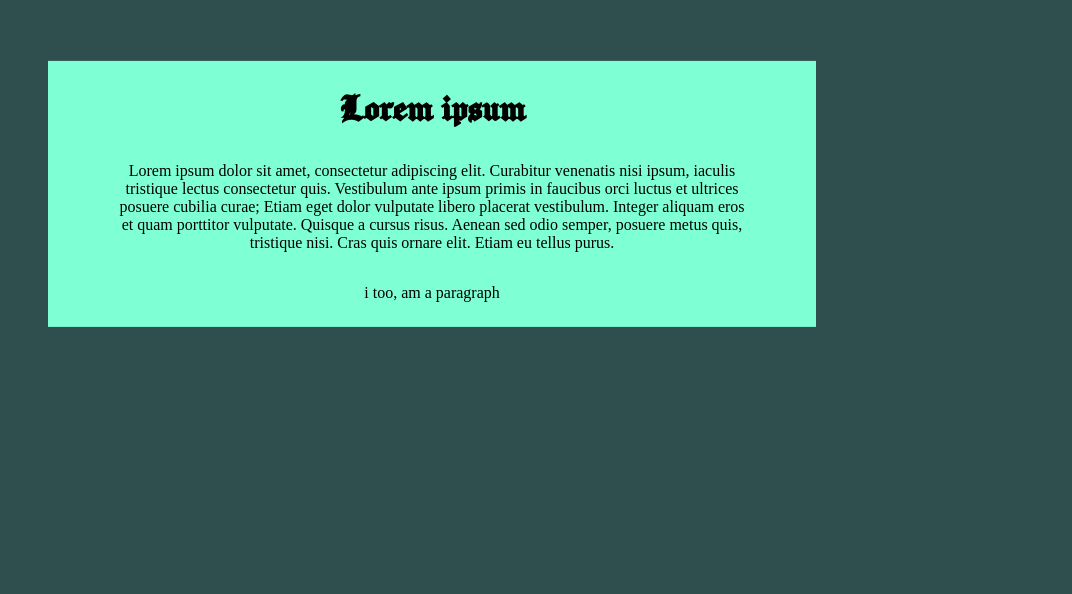
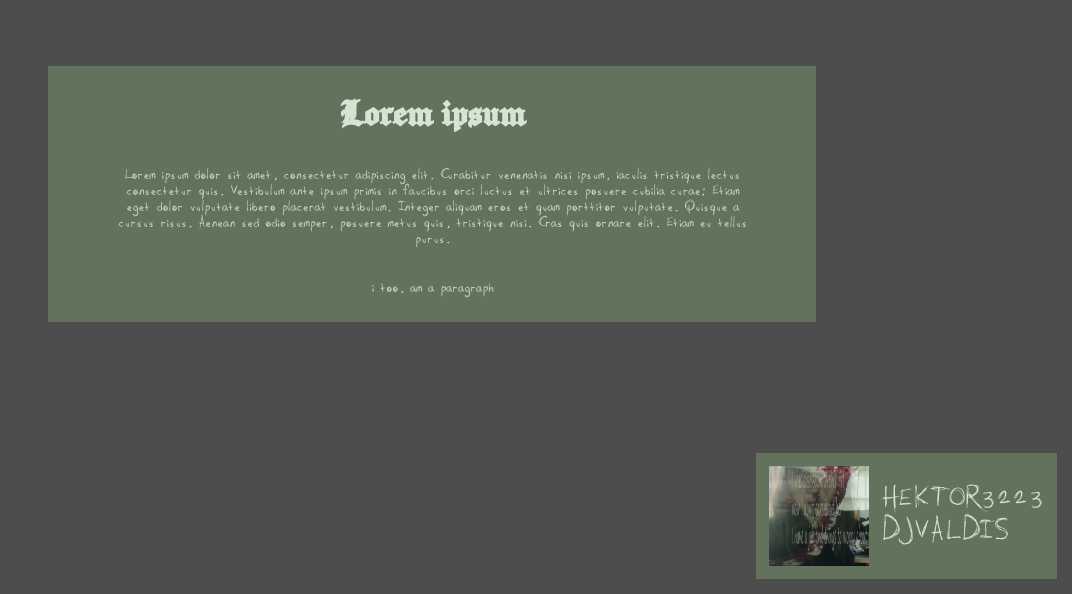
Before and after one commit to sin-hertz/swsys.gay, a plain HTML site: page index.html in a window 1280 px wide. Shown: the part 206-800 px from the top of the page, without its empty margins (208-1280 px from the left). Drawn offline with Linux system fonts and the light colour scheme.

Commit message:
styling, song div

```diff
--- a/index.html
+++ b/index.html
@@ -15,5 +15,16 @@
         <p class="card">i too, am a paragraph</p>
 
     </div>
+
+    <div class="song">
+
+        <img class="song" src="img/HEKTOR3223.png">
+
+        <div class="song-title">
+            <p class="song-title">HEKTOR3223<br>DJVALDIS</p>
+        </div>
+
+
+    </div>
 </body>
 </html>
--- a/style.css
+++ b/style.css
@@ -1,10 +1,13 @@
 :root {
-
+    --bg-color-1: rgba(77, 77, 77, 1);
+    --bg-color-2: rgb(99, 114, 93);
+    --accent-color: rgb(214, 228, 212);
 }
 
 * {
   margin: 0;
   box-sizing: border-box;
+
 }
 
 @font-face {
@@ -12,12 +15,18 @@
     src: url(fonts/Chomsky.otf);
 }
 
+@font-face {
+    font-family: iknowaghost;
+    src: url(fonts/iknowaghost.ttf);
+}
+
+
 body {
-    background-color:darkslategray;
+    background-color:var(--bg-color-1);
 }
 
 div.card {
-    background-color: aquamarine;
+    background-color: var(--bg-color-2);
 
     position: absolute;
     top: 50%;
@@ -42,12 +51,51 @@ div.card {
 
 p.card {
     text-align: center;
+    color: var(--accent-color);
+
     font-size: 2vh;
+    font-family: iknowaghost;
+    letter-spacing: -2px;
 }
 
 h1.card {
     font-size: 5vh;
     font-family: chomsky;
+    color: var(--accent-color);
+}
+
+img.song {
+    height: 100px;
+    width: 100px;
+    margin-right: 1vw;
+}
+
+div.song {
+    position: fixed;
+    bottom: 15px;
+    right: 15px;
+    padding: 1%;
+
+    display: flex;
+
+    background-color: var(--bg-color-2);
+}
+
+div.song-title {
+    display: flex;
+    background-color: var(--bg-color-2);
+    flex-wrap: wrap;
+    justify-content: flex-start;
+    align-items: center;
+
+
+}
+
+p.song-title {
+
+    font-size: 2rem;
+    color: var(--accent-color);
+    font-family: iknowaghost;
 }
 
 
```
Also changed, not shown: fonts/cubic.ttf (deleted), fonts/iknowaghost.ttf (added), 1 other file.
